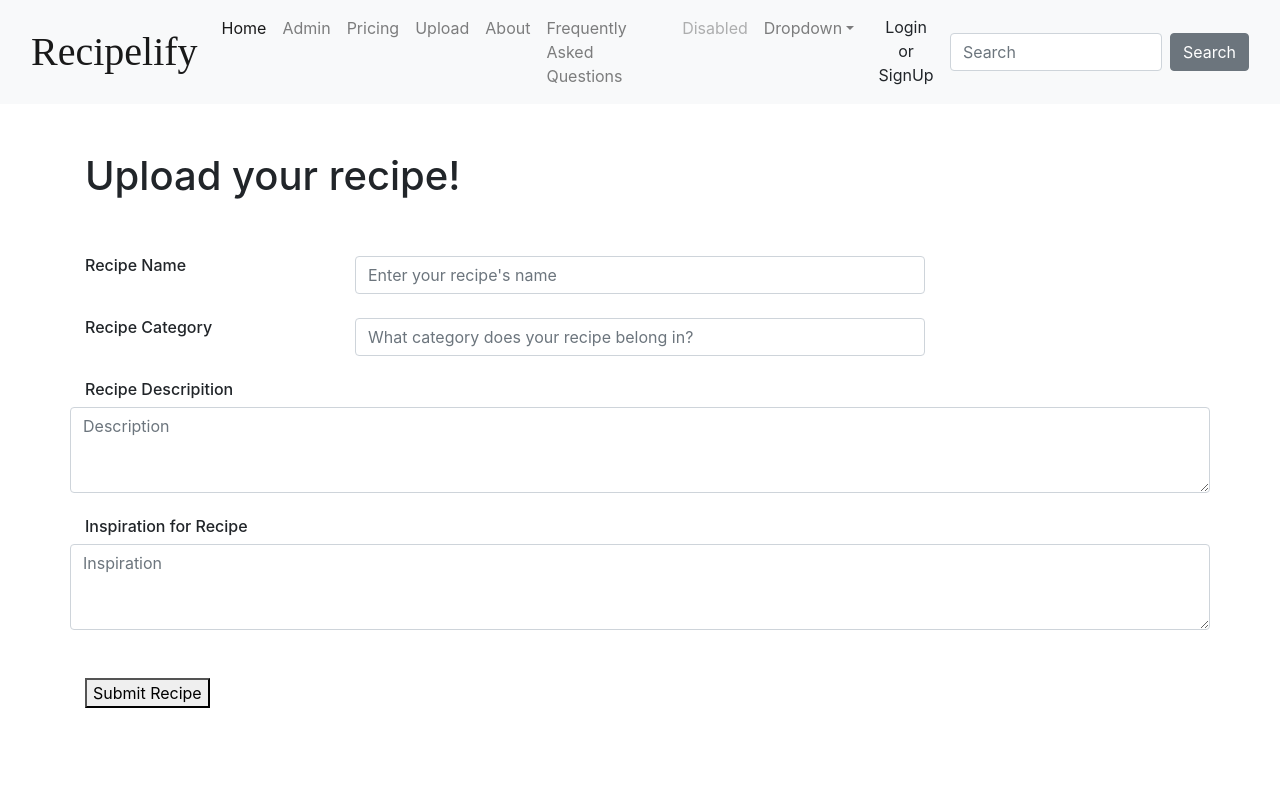
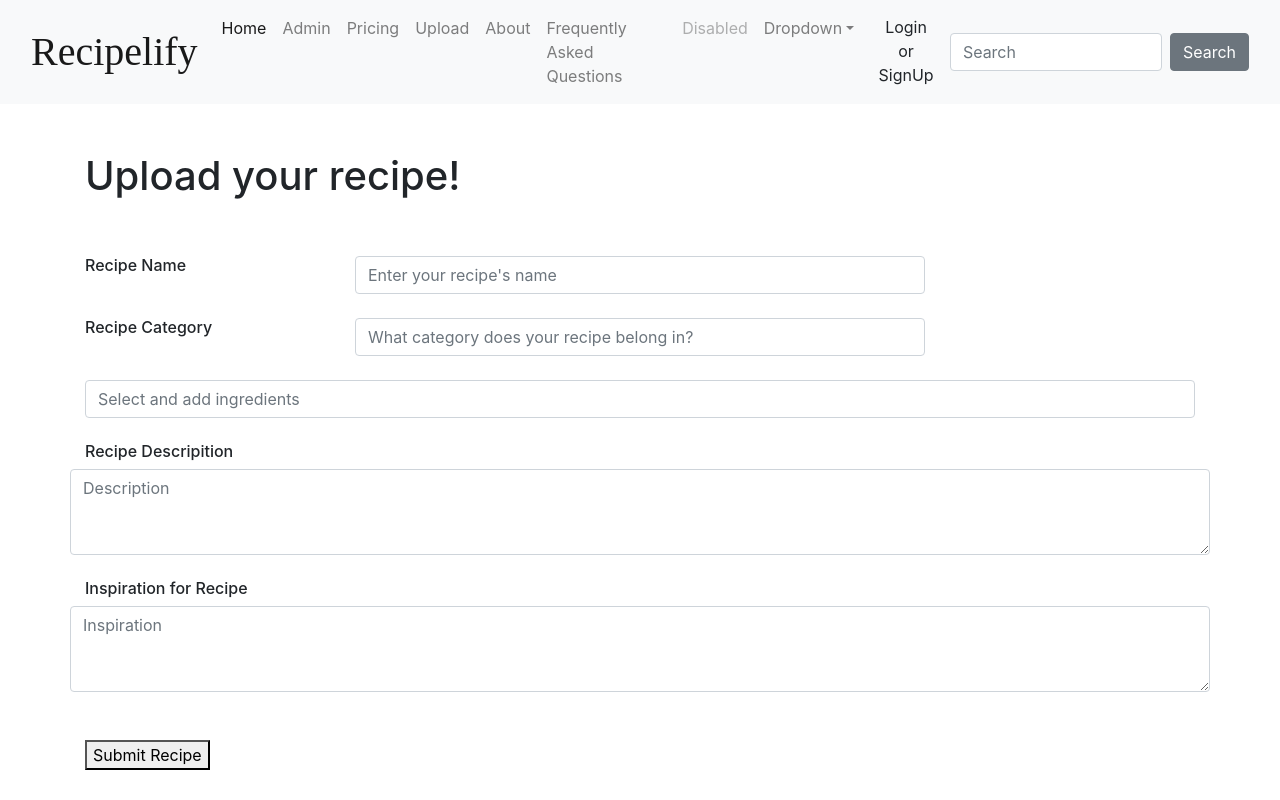
Before and after one commit to JavaFS210601/Group6Frontend, an Angular app: page /upload in a window 1280 px wide. Built offline with nearby package versions, Linux system fonts and the light colour scheme; a web font is replaced by a local one.

Commit message:
added reactive ingredients adder, few imports

```diff
--- a/src/app/app.module.ts
+++ b/src/app/app.module.ts
@@ -28,6 +28,8 @@ import { DashboardRecipeComponent } from './component/dashboard-recipe/dashboard
 import { DashboardLeftbarComponent } from './component/dashboard-leftbar/dashboard-leftbar.component';
 
 import { SignUpComponent } from './component/sign-up/sign-up.component';
+import { TypeaheadModule } from 'ngx-bootstrap/typeahead';
+import { ReactiveFormsModule } from '@angular/forms';
 
 
 
@@ -63,8 +65,9 @@ import { SignUpComponent } from './component/sign-up/sign-up.component';
     HttpClientModule,
     BrowserAnimationsModule,
     SharedBootstrapModule,
-    RatingModule.forRoot()
-
+    RatingModule.forRoot(),
+    TypeaheadModule.forRoot(),
+    ReactiveFormsModule
   ],
   providers: [],
   bootstrap: [AppComponent]
--- a/src/app/component/upload/upload.component.html
+++ b/src/app/component/upload/upload.component.html
@@ -30,10 +30,21 @@
                 <input id="category" type="text" class="col-sm-6 form-control" placeholder="What category does your recipe belong in?">
             </div>
             <br>
+            <form [formGroup]="myForm">
+                <input formControlName="ingredient"
+                       [typeahead]="ingredients"
+                       [typeaheadOptionsLimit]="10"
+                       [typeaheadMinLength]="0"
+                       placeholder="Select and add ingredients"
+                       class="form-control"
+                       cols="60">
+              </form>
+            <br>
             <div class="row">
                 <h6 class="col-sm-3">Recipe Descripition</h6>
                 <textarea id="description" class="form-control" placeholder="Description" rows="3" cols="60"></textarea>
             </div>
+
             <br>
             <div class="row">
                 <h6 class="col-sm-3">Inspiration for Recipe</h6>
--- a/src/app/component/upload/upload.component.ts
+++ b/src/app/component/upload/upload.component.ts
@@ -1,4 +1,5 @@
 import { Component, OnInit } from '@angular/core';
+import { FormControl, FormGroup } from '@angular/forms';
 
 @Component({
   selector: 'app-upload',
@@ -6,7 +7,71 @@ import { Component, OnInit } from '@angular/core';
   styleUrls: ['./upload.component.css']
 })
 export class UploadComponent implements OnInit {
-
+  ingredientCtrl = new FormControl();
+  myForm = new FormGroup({
+    ingredient: this.ingredientCtrl
+  });
+  ingredients = [
+    'Salt',
+    'Pepper',
+    'Tomato',
+    'Onion',
+    'Egg',
+    'Bread',
+    'Flour',
+    'Sugar',
+    'Cornstarch',
+    'Baking soda',
+    'Pasta',
+    'Corn flakes',
+    'Rice',
+    'Garlic',
+    'Potato',
+    'Ketchup',
+    'Relish',
+    'Soy Sauce',
+    'Whipped cream',
+    'Olive oil',
+    'Oil',
+    'Hot sauce',
+    'Vinegar',
+    'Honey',
+    'Mustard',
+    'Sesame oil',
+    'Cooking spray',
+    'Chicken broth',
+    'Pasta sauce',
+    'Tuna',
+    'Cinnamon',
+    'Basil',
+    'Red pepper flakes',
+    'Cayenne powder',
+    'Bay leaf',
+    'Ginger',
+    'Adobo',
+    'Rosemary',
+    'Oregano',
+    'Nutmeg',
+    'Curry powder',
+    'Cumin',
+    'Dill',
+    'Allspice',
+    'Butter',
+    'Milk',
+    'Broccoli',
+    'Carrot',
+    'Spinach',
+    'Peas',
+    'Mozzarella Cheese',
+    'Parmesan cheese',
+    'Lemon',
+    'Beans',
+    'Chicken breast',
+    'Chicken wings',
+    'Chicken thigh',
+    'Ground beef',
+    'Ground turkey'
+  ]
   constructor() { }
 
   ngOnInit(): void {
--- a/src/app/shared/shared-bootstrap.module.ts
+++ b/src/app/shared/shared-bootstrap.module.ts
@@ -5,6 +5,8 @@ import { ModalModule } from 'ngx-bootstrap/modal';
 import { TabsModule } from 'ngx-bootstrap/tabs';
 import { CarouselModule } from 'ngx-bootstrap/carousel';
 import { TypeaheadModule } from 'ngx-bootstrap/typeahead';
+import { BrowserModule } from '@angular/platform-browser';
+import { FormsModule, ReactiveFormsModule } from '@angular/forms';
 
 //NgX BootStrap modules I use the termail  to install and manually added everything ... here is the added info
 //got help from this site http://www.mukeshkumar.net/articles/angular5/building-an-angular-5-cli-project-with-ngx-bootstrap
@@ -14,7 +16,10 @@ import { TypeaheadModule } from 'ngx-bootstrap/typeahead';
       ModalModule.forRoot(),
       TabsModule.forRoot(),
       CarouselModule.forRoot(),
-      TypeaheadModule.forRoot()],
+      TypeaheadModule.forRoot(),
+      ReactiveFormsModule,
+      BrowserModule,
+      FormsModule,],
     exports: [AccordionModule, BsDropdownModule, ModalModule, TabsModule, CarouselModule],
     declarations: [],
     providers: []
```
